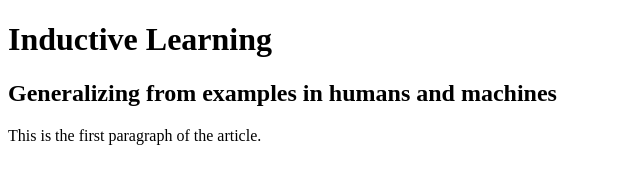
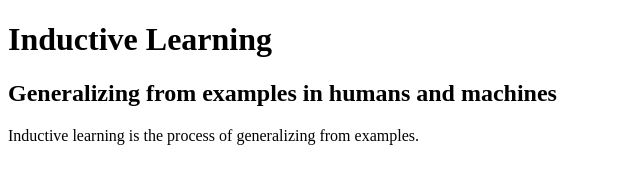
Before and after one commit to eglassman/program-synthesis-distill, a plain HTML site: page index.html in a window 1280 px wide. Shown: the whole page, without its empty margins (0-640 px from the left). Drawn offline with Linux system fonts and the light colour scheme.

Commit message:
actual first sentence

```diff
--- a/index.html
+++ b/index.html
@@ -15,8 +15,10 @@
   <h1>Inductive Learning</h1>
   <h2>Generalizing from examples in humans and machines</h2>
   <dt-byline></dt-byline>
-  <p>This is the first paragraph of the article.</p>
 
+  <p>
+
+  <p>Inductive learning is the process of generalizing from examples.</p>
   <!-- <p>We can also cite <dt-cite key="gregor2015draw"></dt-cite> external publications.</p> -->
 </dt-article>
 
```
